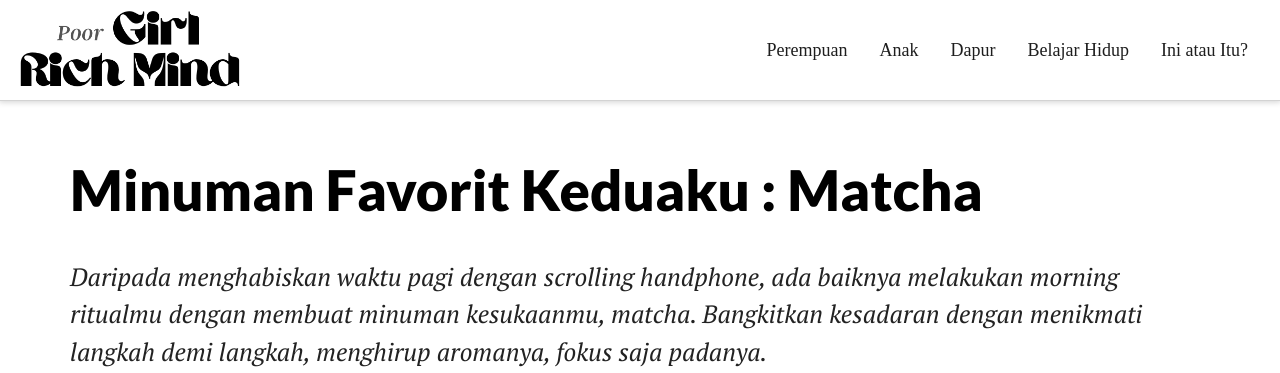
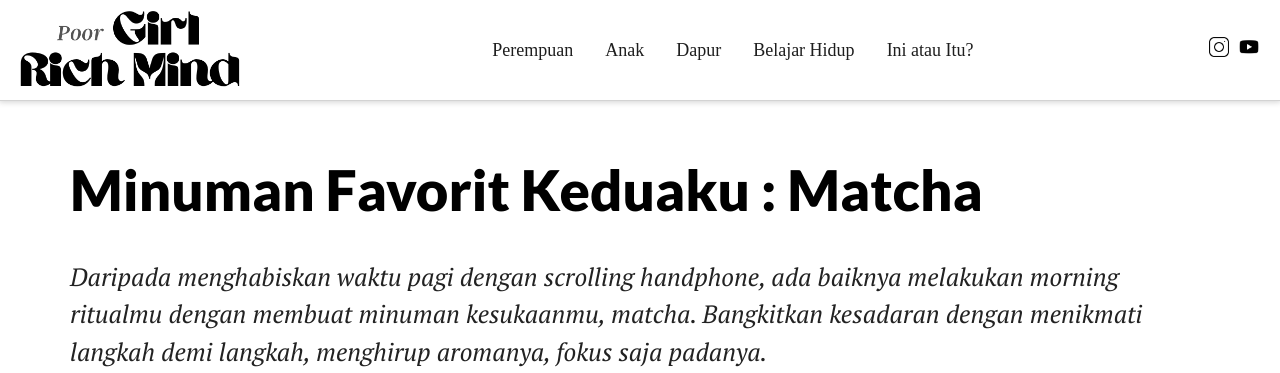
Before and after one commit to ratihjulistina/ratihjulistina.github.io, a plain HTML site: page index.html in a window 1280 px wide. Shown: the top 373 px of the page. Drawn offline with Linux system fonts and the light colour scheme; a web font is replaced by a local one.

Commit message:
Add media icon

```diff
--- a/index.html
+++ b/index.html
@@ -50,6 +50,17 @@
         <a class="menu-items" href="">Dapur</a>
         <a class="menu-items" href="">Belajar Hidup</a>
         <a class="menu-items" href="">Ini atau Itu?</a>
+      </div>
+      <div class="media-icon">
+        <a href="https://www.instagram.com/ratih.jlst/?hl=en" target="_blank"
+          ><img class="image-icon" src="icons/instagram.png" alt=""
+        /></a>
+        <a href="https://www.youtube.com/" target="_blank"
+          ><img class="image-icon" src="icons/youtube.png" alt=""
+        /></a>
+        <!-- <a href="https://www.instagram.com/ratih.jlst/?hl=en" target="_blank"
+          ><img class="image-icon" src="icons/instagram.png" alt=""
+        /></a> -->
       </div>
     </div>
     <div class="container">
--- a/styles/navbar-styles.css
+++ b/styles/navbar-styles.css
@@ -7,7 +7,7 @@ body {
     height:100px;
 }
 .logo {
-    /* background-color: aqua; */
+    /* background-color: aqua;  */
     display: flex;
     flex-direction: row;
     justify-content:center;
@@ -20,6 +20,12 @@ body {
     align-items: center;
 }
 
+.media-icon {
+    /* background-color: bisque; */
+    display: flex;
+    flex-direction: row;
+    justify-content: space-between;
+}
 .navbar {
     border-bottom: 1px solid lightgray;
     box-shadow: 0 0 6px 1px #d1d1d1;
@@ -48,3 +54,8 @@ a:hover {
         flex-direction: column;
     }
 }
+
+.image-icon {
+    width: 20px;
+    margin: 0 5px;
+}
```
Also changed, not shown: icons/instagram.png (added), icons/message.png (added), icons/tik-tok.png (added), icons/youtube.png (added).
